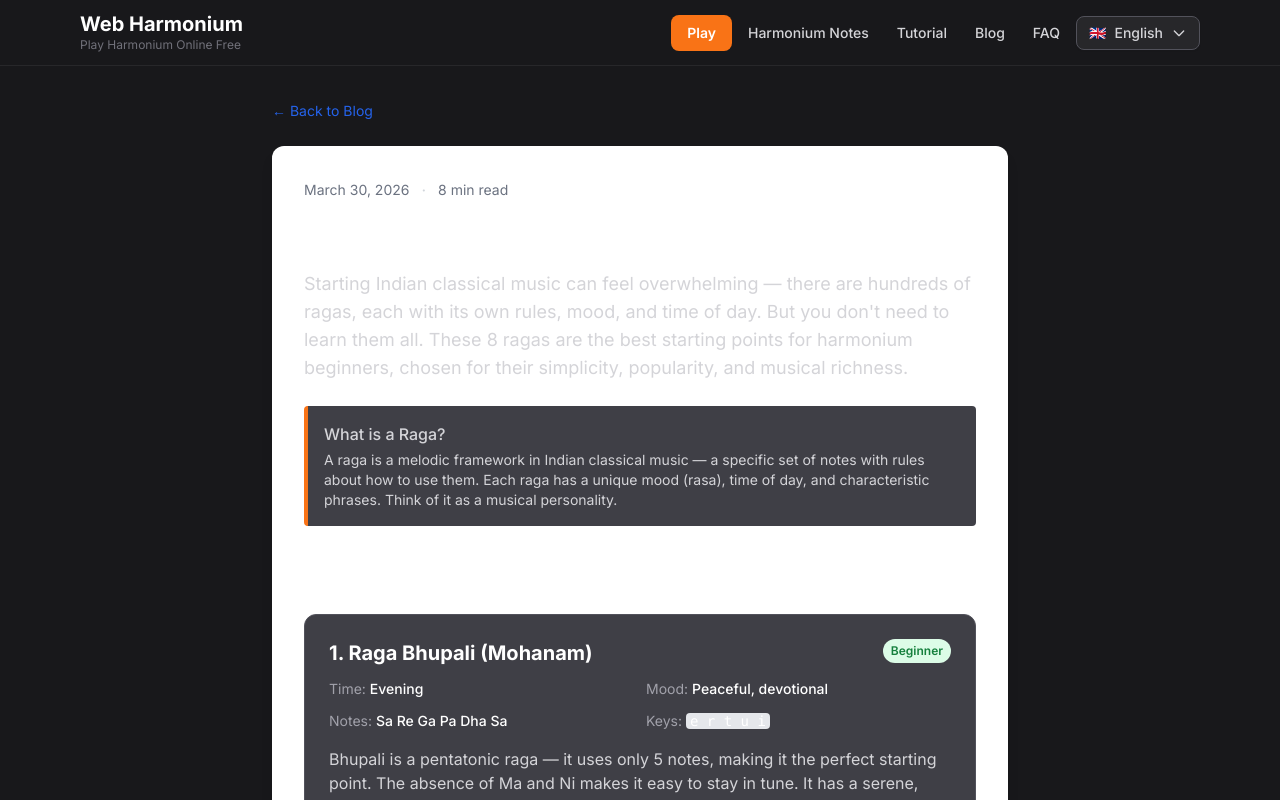
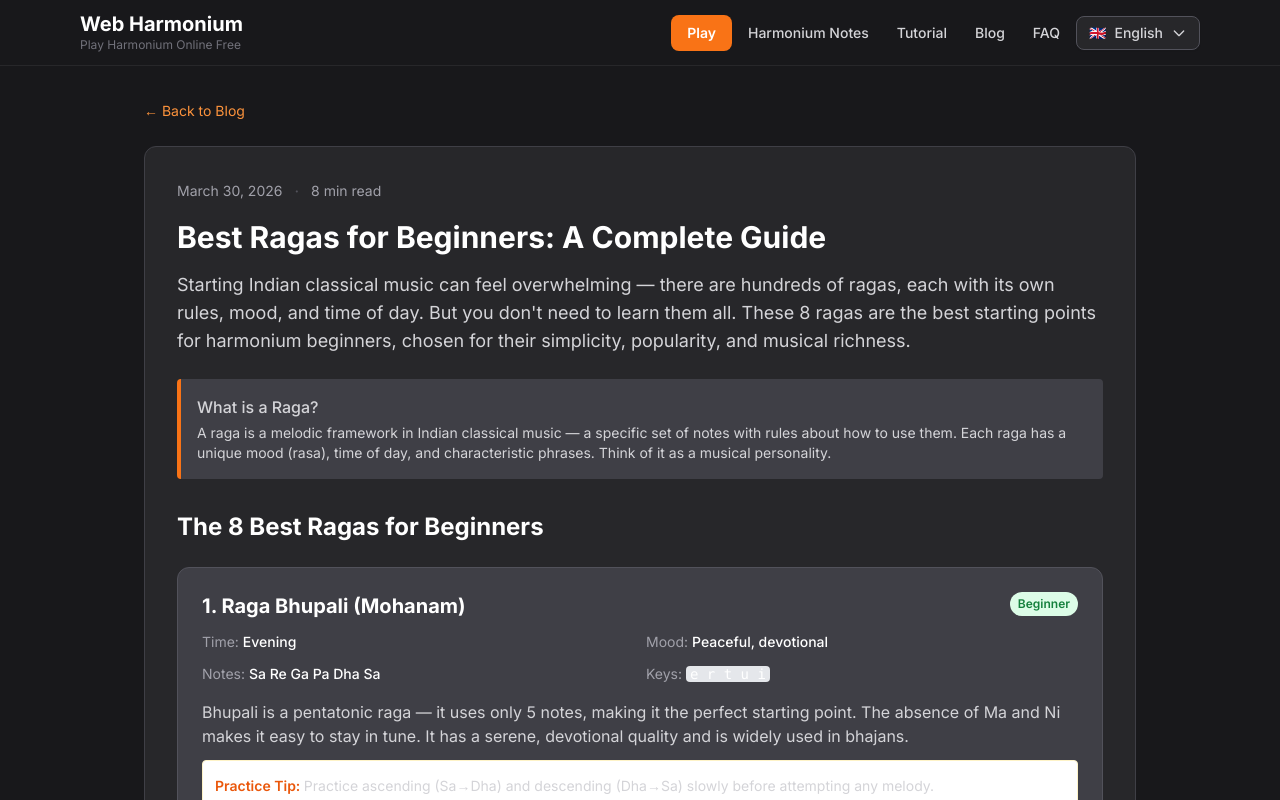
Before and after one commit to sunzhenyu/WebHarmonium, a Next.js app: page /en/blog/best-ragas-for-beginners in a window 1280 px wide. Shown: the top 800 px of the page. Built offline with nearby package versions, Linux system fonts and the light colour scheme.

Commit message:
Fix blog detail page width and dark theme styling

```diff
--- a/app/[lang]/blog/[slug]/page.tsx
+++ b/app/[lang]/blog/[slug]/page.tsx
@@ -62,16 +62,16 @@ export default async function BlogPostPage({ params }: { params: Promise<{ slug:
 
   return (
     <div className="min-h-screen bg-zinc-900 py-8">
-      <div className="max-w-3xl mx-auto px-4">
+      <div className="max-w-5xl mx-auto px-4">
         <div className="mb-6">
-          <Link href="/blog" className="text-blue-600 hover:underline text-sm">← Back to Blog</Link>
+          <Link href="/blog" className="text-orange-400 hover:underline text-sm">← Back to Blog</Link>
         </div>
 
-        <article className="bg-white rounded-xl shadow-lg p-8 mb-8">
+        <article className="bg-zinc-800 rounded-xl border border-zinc-700 p-8 mb-8">
           <div className="flex items-center gap-3 mb-4">
-            <span className="text-sm text-gray-500">{new Date(post.date).toLocaleDateString('en-US', { year: 'numeric', month: 'long', day: 'numeric' })}</span>
-            <span className="text-gray-300">·</span>
-            <span className="text-sm text-gray-500">{post.readTime} min read</span>
+            <span className="text-sm text-zinc-400">{new Date(post.date).toLocaleDateString('en-US', { year: 'numeric', month: 'long', day: 'numeric' })}</span>
+            <span className="text-zinc-600">·</span>
+            <span className="text-sm text-zinc-400">{post.readTime} min read</span>
           </div>
           <PostContent />
         </article>
```
